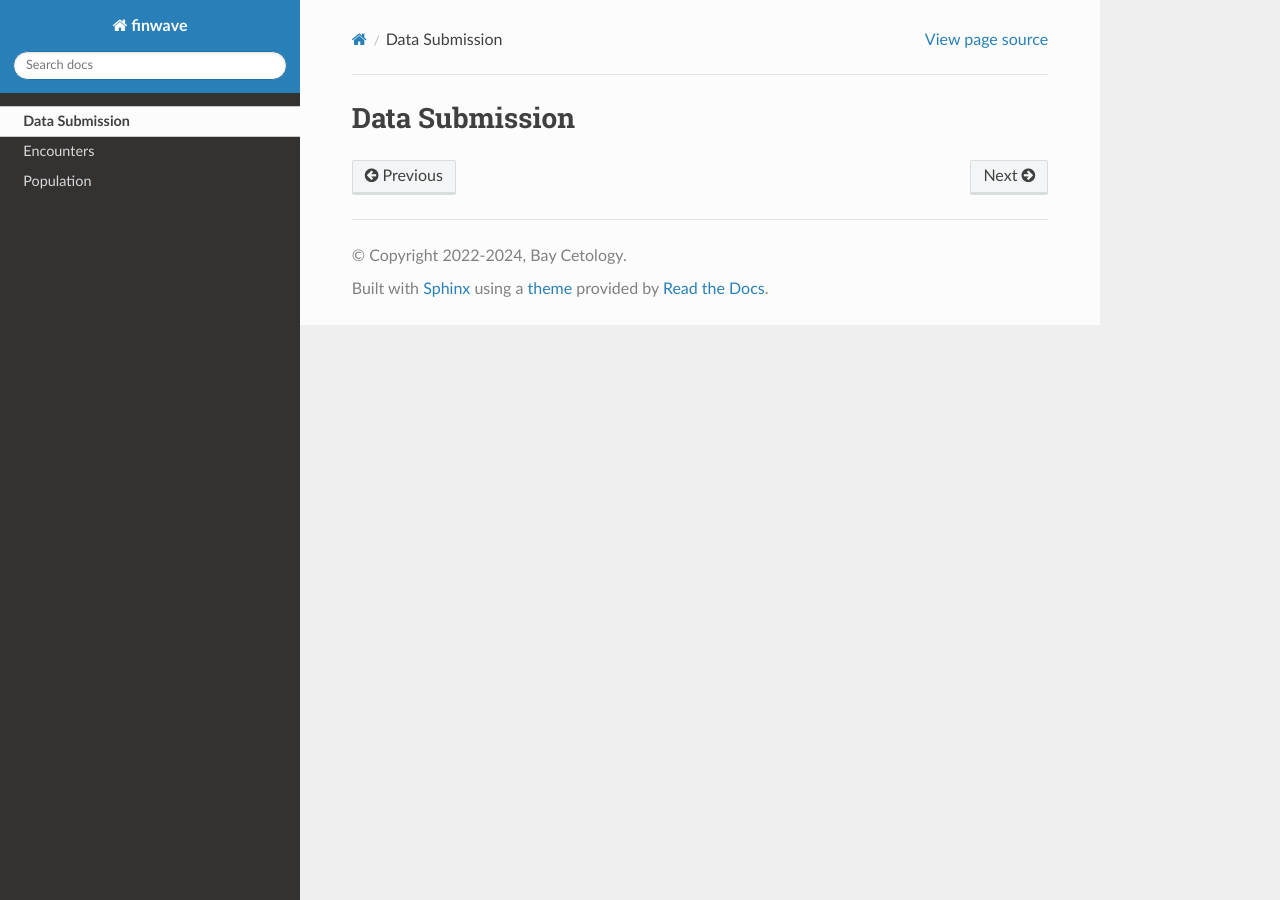
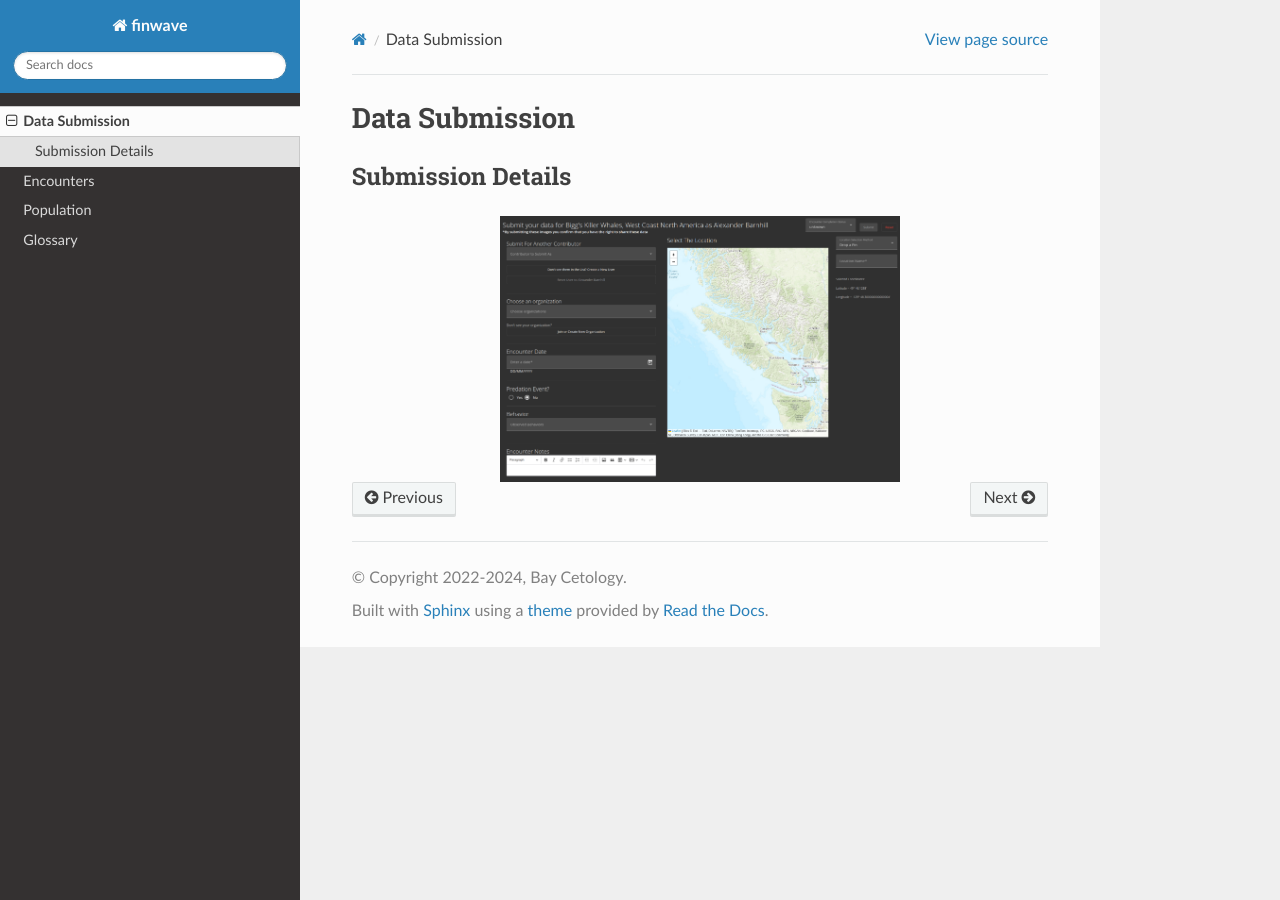
Before and after one commit to alexanderbarnhill/finwave-docs, a Sphinx documentation site: the page built from docs/source/data_submission.rst, in a window 1280 px wide. Built offline with Sphinx 7.4.7 and the Read the Docs theme 3.1.0, drawn with Linux system fonts in a browser that asks for light colours.

```diff
--- a/docs/source/data_submission.rst
+++ b/docs/source/data_submission.rst
@@ -1,2 +1,12 @@
+.. _submission:
+
 Data Submission
 ===============
+
+Submission Details
+-----------------
+
+.. image:: img/submission/submission_details.png
+   :alt: Submission Details
+   :width: 400px
+   :align: center
--- a/docs/source/index.rst
+++ b/docs/source/index.rst
@@ -18,3 +18,4 @@ Contents
    data_submission
    encounter
    population
+   glossary
```
Also changed, not shown: docs/source/glossary.rst (added, +8 -0 lines), docs/source/img/submission/submission_details.png (added).
